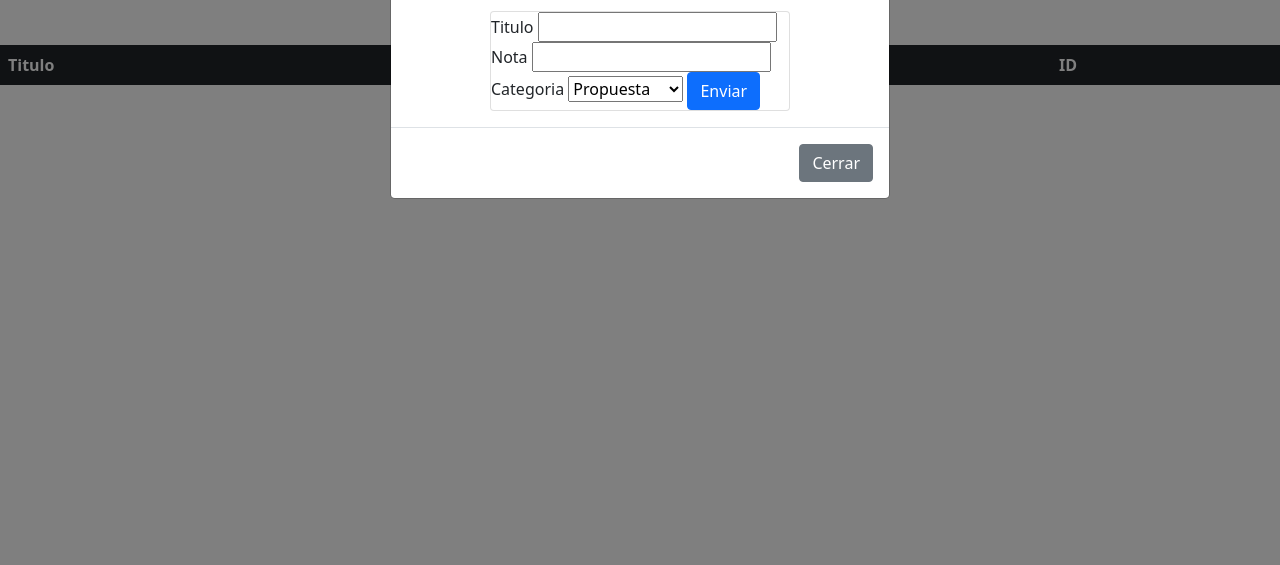
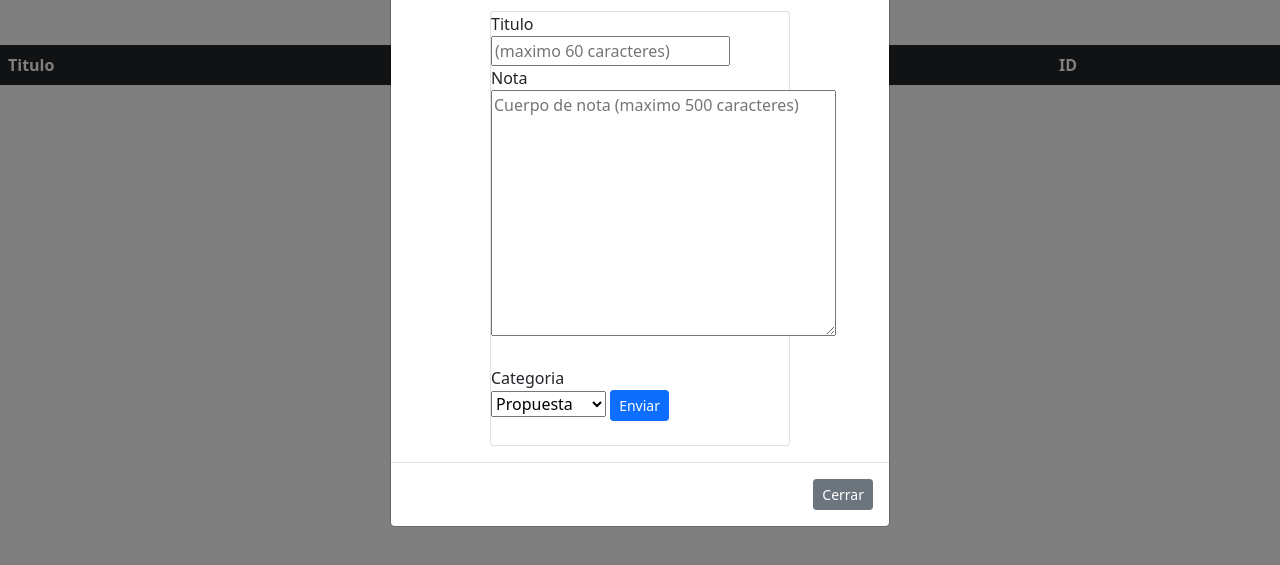
Before and after one commit to maurogrezzana/DesafioCRUD, a plain HTML site: page index.html in a window 1280 px wide. Both pictures are taken after a click on the button "Crear Nota". Shown: the part 97-662 px from the top of the page. Drawn offline with nearby package versions, Linux system fonts and the light colour scheme.

Commit message:
Modifico Modal Agrego text area

```diff
--- a/index.html
+++ b/index.html
@@ -52,24 +52,46 @@
             <div class="card m-auto" style="max-width: 300px">
               <form id="formulario">
                 <label for="inputTitulo">Titulo</label>
-                <input type="text" id="inputTitulo" required />
                 <br />
-                <label for="inputNota">Nota</label>
-                <input type="text" id="inputNota" required />
+                <input
+                  type="text"
+                  placeholder="(maximo 60 caracteres)"
+                  id="inputTitulo"
+                  maxlength="60"
+                  required
+                />
+                <br />
+                <div>
+                  <label for="inputNota">Nota</label>
+                  <br />
+                  <textarea
+                    type="text"
+                    placeholder="Cuerpo de nota (maximo 500 caracteres)"
+                    id="inputNota"
+                    cols="35"
+                    rows="10"
+                    maxlength="500"
+                    required
+                  ></textarea>
+                </div>
                 <br />
                 <label for="inputCategoria">Categoria</label>
+                <br />
                 <select id="inputCategoria" required>
                   <option>Propuesta</option>
                   <option>Trabajo final</option>
                 </select>
-                <button type="submit" class="btn btn-primary">Enviar</button>
+                <button type="submit" class="btn btn-primary btn-sm">
+                  Enviar
+                </button>
+                <br /><br />
               </form>
             </div>
           </div>
           <div class="modal-footer">
             <button
               type="button"
-              class="btn btn-secondary"
+              class="btn btn-secondary btn-sm"
               data-bs-dismiss="modal"
             >
               Cerrar
```
